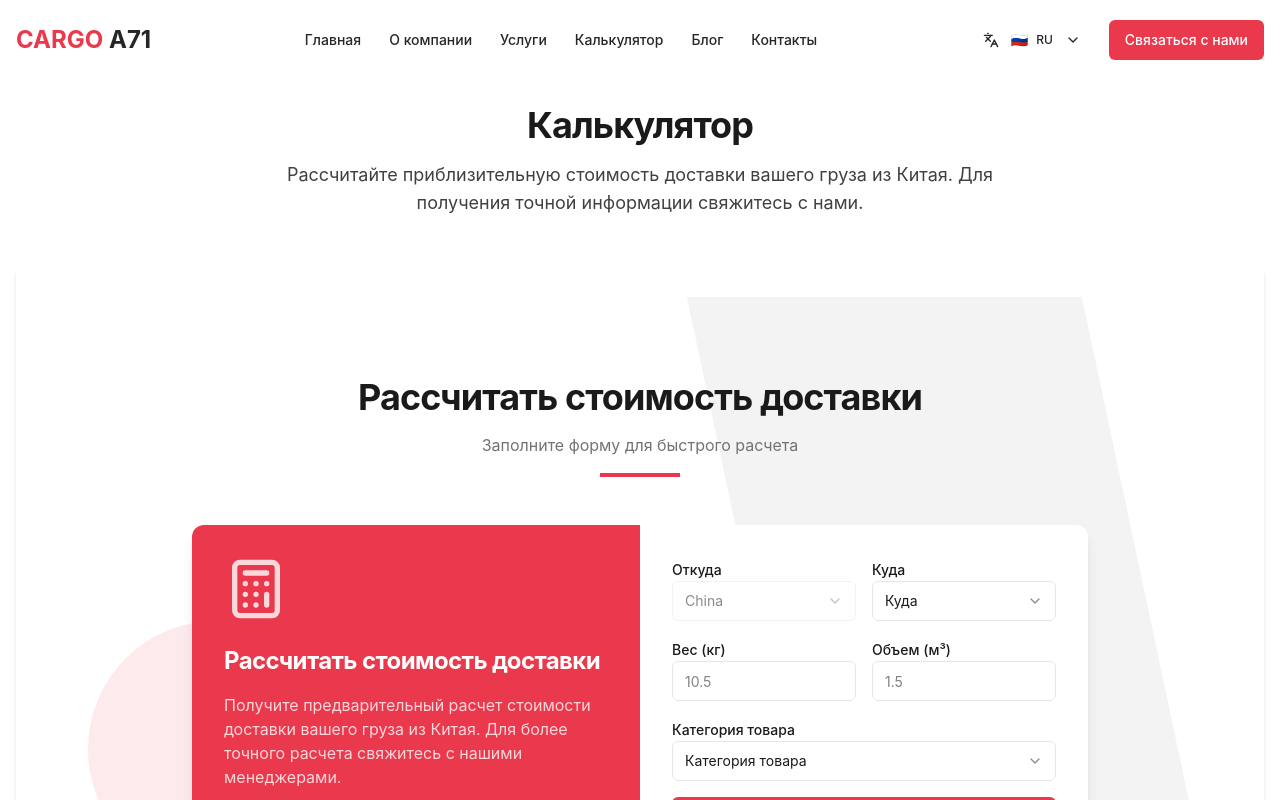
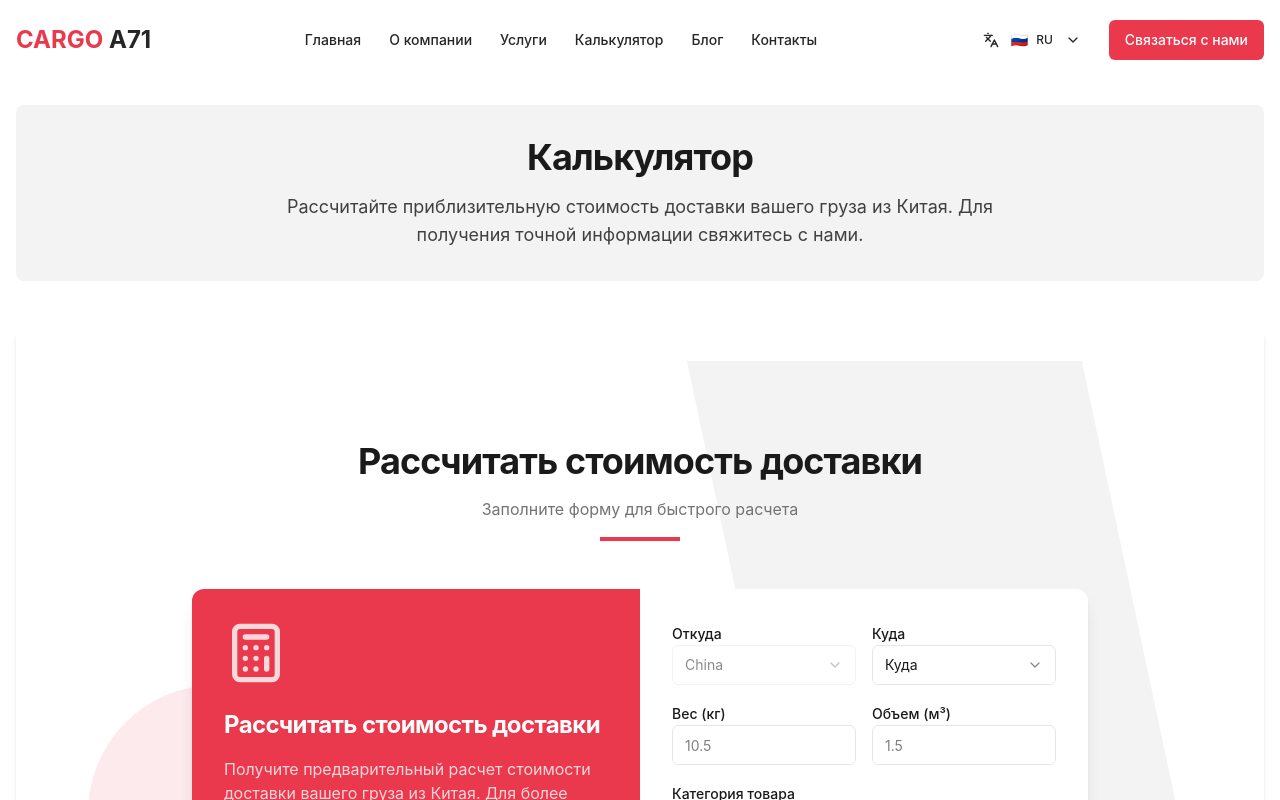
Before and after one commit to panda-logistic-cargo/panda-logistic, a React (Vite) app: page /calculator in a window 1280 px wide. Shown: the top 800 px of the page. Built offline with nearby package versions, Linux system fonts and the light colour scheme.

Commit message:
Apply background to Calculator page
Applied the background color from the "Services" section on the homepage to the top section of the Calculator page.

```diff
--- a/src/pages/Calculator.tsx
+++ b/src/pages/Calculator.tsx
@@ -4,15 +4,14 @@ import Navbar from "@/components/Navbar";
 import Footer from "@/components/Footer";
 import Calculator from "@/components/Calculator";
 import { Plane, TrainFront, Ship } from "lucide-react";
+
 const CalculatorPage = () => {
-  const {
-    t
-  } = useLanguage();
+  const { t } = useLanguage();
   return <div className="min-h-screen">
       <Navbar />
       <div className="pt-20 pb-16">
         <div className="container mx-auto px-4">
-          <div className="text-center mb-12 my-[25px]">
+          <div className="text-center mb-12 my-[25px] bg-cargo-gray-100 p-8 rounded-lg">
             <h1 className="text-3xl md:text-4xl font-bold mb-4">{t('calculator')}</h1>
             <p className="text-lg text-cargo-gray-700 max-w-3xl mx-auto">
               Рассчитайте приблизительную стоимость доставки вашего груза из Китая.
```
